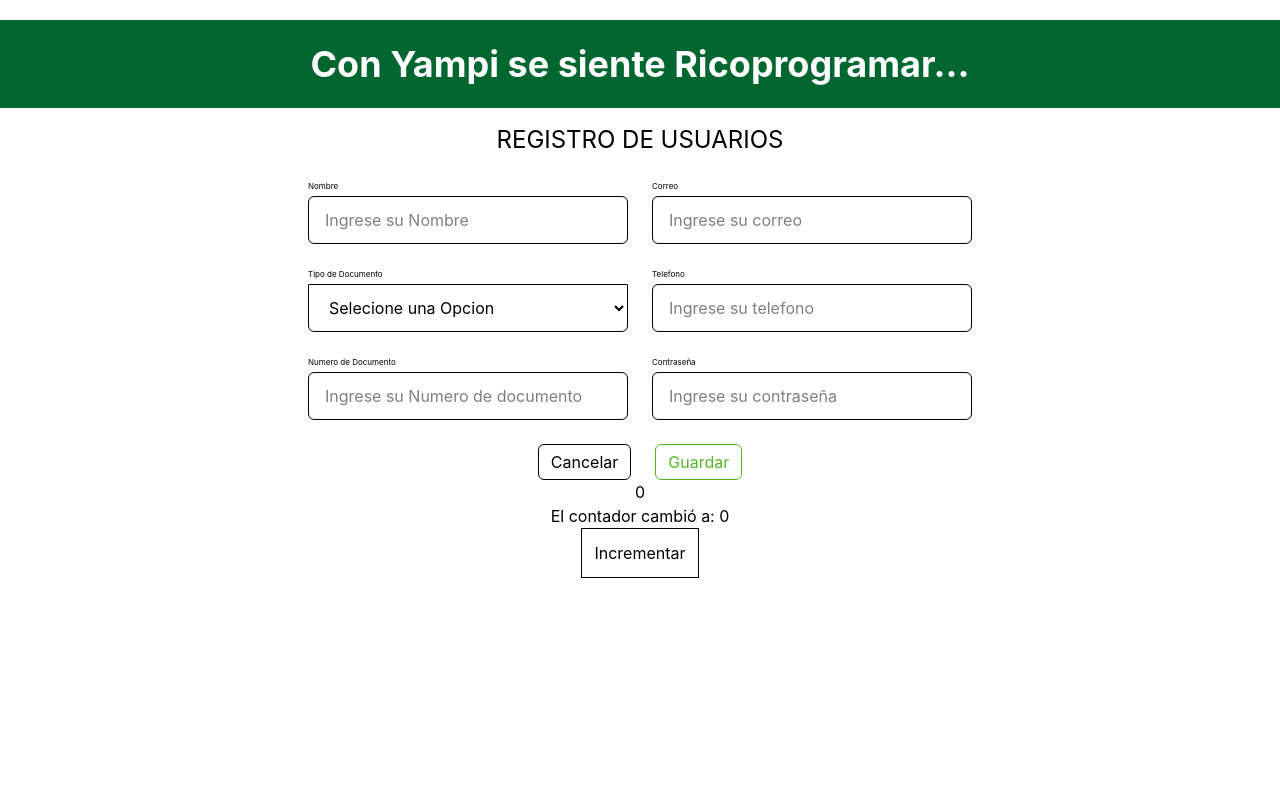
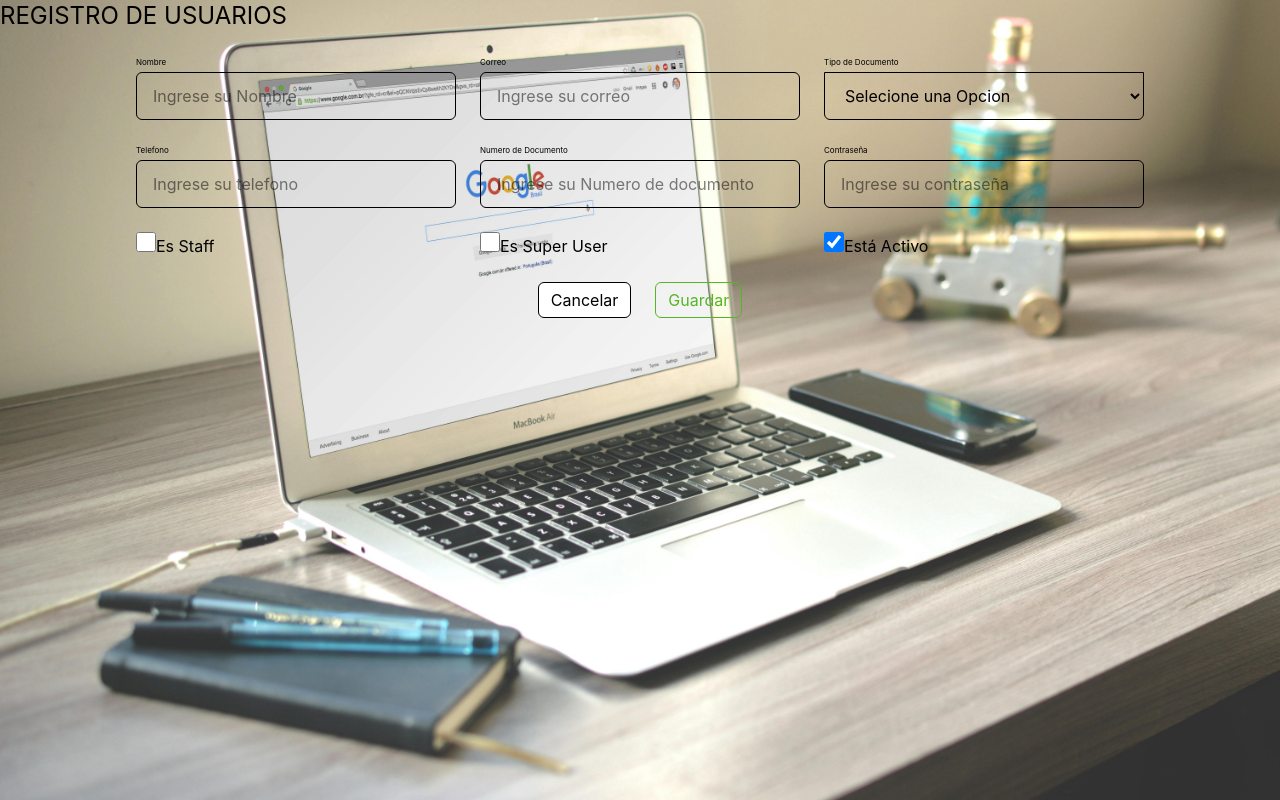
Before and after one commit to YampiiGomezz05/React-Arquitectura-Proyecto, a React (Vite) app: page / in a window 1280 px wide. Built offline with nearby package versions, Linux system fonts and the light colour scheme.

Commit message:
feat:(creacion del componente checkbox e instalacion del lucide-react)

```diff
--- a/package.json
+++ b/package.json
@@ -12,8 +12,12 @@
   },
   "dependencies": {
     "@tailwindcss/vite": "^4.2.1",
+    "clsx": "^2.1.1",
+    "lucide": "^1.8.0",
+    "lucide-react": "^1.8.0",
     "react": "^19.2.0",
     "react-dom": "^19.2.0",
+    "react-router-dom": "^7.14.2",
     "tailwindcss": "^4.2.1",
     "zod": "^4.3.6"
   },
--- a/src/app/App.jsx
+++ b/src/app/App.jsx
@@ -1,17 +1,6 @@
-import {CreateUserPage} from "@/features/users/"
+import { RouterProvider } from "react-router-dom";
+import router from "@/app/router";
 
 export default function App(){
-    return(
-    <div className="min-h text-center grid grid-cols-1 gap-4 mt-5">
-
-    <h1 className="text-white text-4xl font-bold bg-green-800  p-6">
-    Con Yampi se siente Ricoprogramar...
-    </h1>
-
-    <CreateUserPage />
-
-
-</div>
-
-    )
+    return <RouterProvider router={router}/>;
 }
--- a/src/app/router.jsx
+++ b/src/app/router.jsx
@@ -0,0 +1,33 @@
+import { createBrowserRouter } from "react-router-dom";
+import MainLayout from "@/shared/layouts/MainLayout"
+import {CreateUserPage} from "@/features/users"
+
+    const router =  createBrowserRouter([
+    {
+        path: "/",
+        element: <MainLayout/>,
+        children :[
+            {
+                index: true,
+                element: <CreateUserPage/>
+            },
+
+            {
+                path: "cursos",
+                element: <h1 className="p-4">Cursos</h1>,
+            },
+
+            {
+                path: "recursos",
+                element: <h1 className="p-4">Recursos</h1>,
+            },
+
+            {
+                path: "Contacto",
+                element: <h1 className="p-4">Contacto</h1>,
+            },
+        ],
+    },
+]);
+
+export default router
--- /dev/null
+++ b/src/features/users/components/Login.jsx
@@ -0,0 +1,57 @@
+import { useState } from "react";
+
+export default function Login() {
+const [email, setEmail] = useState("");
+const [password, setPassword] = useState("");
+const [errors, setErrors] = useState({});
+
+const validate = () => {
+    const e = {};
+    if (!email.includes("@")) e.email = "Correo inválido";
+    if (password.length < 6) e.password = "Mínimo 6 caracteres";
+    return e;
+};
+
+const handleSubmit = () => {
+    const e = validate();
+    setErrors(e);
+    if (Object.keys(e).length === 0) console.log("Login:", { email, password });
+};
+
+return (
+    <div className="flex items-center justify-center min-h-screen bg-gray-100">
+    <div className="bg-white p-8 rounded-xl shadow w-80">
+        <h2 className="text-xl font-semibold mb-6 text-center">Iniciar sesión</h2>
+
+        <div className="mb-3">
+        <input
+            type="email"
+            placeholder="Correo"
+            value={email}
+            onChange={(e) => setEmail(e.target.value)}
+            className={`w-full border rounded-lg px-3 py-2 text-sm outline-none focus:ring-2 focus:ring-blue-400 ${errors.email ? "border-red-400" : ""}`}
+        />
+        {errors.email && <p className="text-red-500 text-xs mt-1">{errors.email}</p>}
+        </div>
+
+        <div className="mb-5">
+        <input
+            type="password"
+            placeholder="Contraseña"
+            value={password}
+            onChange={(e) => setPassword(e.target.value)}
+            className={`w-full border rounded-lg px-3 py-2 text-sm outline-none focus:ring-2 focus:ring-blue-400 ${errors.password ? "border-red-400" : ""}`}
+        />
+        {errors.password && <p className="text-red-500 text-xs mt-1">{errors.password}</p>}
+        </div>
+
+        <button
+        onClick={handleSubmit}
+        className="w-full bg-blue-500 text-white py-2 rounded-lg text-sm hover:bg-blue-600"
+        >
+        Entrar
+        </button>
+    </div>
+    </div>
+);
+}
--- a/src/features/users/components/UserRegisterForm.jsx
+++ b/src/features/users/components/UserRegisterForm.jsx
@@ -2,6 +2,7 @@
 import {Input, Button, DeleteCounter2 , Select} from "@/shared"
 import { getDocumentType } from "../services/SelectService";
 import {userSchema} from "../schemas/userSchema";
+import { Checkbox } from "../../../shared";
 
 
 export default function UserRegisterForm (){
@@ -14,6 +15,11 @@
     userDocumentType: "",
     userDocumentNumber: "",
     userPassword: "",
+
+    //Flags booleanos *Se hace para cumplir de una con los requerimientos
+    isStaff:false,
+    isActive: true,
+    isSuperUser: false
     });
     const [errors, setErrors] = useState ({})
 
@@ -28,13 +34,14 @@
 
     const handleChange = (e) => {
     // se obtiene el nombre del campo y su valor
-    const { name, value } = e.target;
+    const { name, value , type , Checkbox , checked} = e.target;
 
     setformData((prev) => ({
         // Se copian todos los valores anteriores del estado
         ...prev,
         // Se actualiza únicamente lo que cambió
-        [name]: value,
+        [name]: type  === "checkbox"  ? checked : value,
+
     }));
 }
 
@@ -89,7 +96,7 @@
     onSubmit={handleSubmit}
     >
     { /* Inputs*/ }
-        <div className=" grid grid-cols-2 gap-6 my-0 mx-auto">
+        <div className=" grid grid-cols-3 gap-6 my-0 mx-auto">
 
     <Input
     label= "Nombre"
@@ -150,6 +157,29 @@
     error = {errors.userPassword}
     />
 
+    <Checkbox
+    id="isStaff"
+    name="isStaff"
+    label="Es Staff"
+    checked={formData.isStaff}
+    onChange={handleChange}
+    />
+
+    <Checkbox
+    id="isSuperUser"
+    name="isSuperUser"
+    label="Es Super User"
+    checked={formData.isSuperUser}
+    onChange={handleChange}
+    />
+
+    <Checkbox
+    id="isActive"
+    name="isActive"
+    label="Está Activo"
+    checked={formData.isActive}
+    onChange={handleChange}
+    />
 
 </div>
 
@@ -171,11 +201,6 @@
 </div>
 
     </form>
-    {/* <DeleteCounter/>
-
-    <DeleteEfect/> */}
-
-    <DeleteCounter2/>
 
     </div>
     )
--- a/src/features/users/schemas/userSchema.js
+++ b/src/features/users/schemas/userSchema.js
@@ -1,41 +1,37 @@
 import { z } from "zod";
-import { ParseStatus } from "zod/v3";
 
 export const userSchema = z.object({
 
-userName : z
+    userName: z
         .string()
-.min( 3, "El nombre debe tener mínimo 3 caracteres")
-.max( 60, "El nombre es demasiado largo"),
+        .min(3, "El nombre debe tener mínimo 3 caracteres")
+        .max(60, "El nombre es demasiado largo"),
 
-
-userEmail :z
-.string()
-.regex(/^[^\s@]+@[^\s@]+\.[^\s@]+$/, "Debe ingresar un email valido"),
-
-
-userPhone : z
-.string()
-.regex(/^[0-9]{10}$/ , "El teléfono debe tener 10 dígitos"),
-
-
-userDocumentType : z
+    userDocumentType: z
         .string()
         .min(1, "Debe seleccionar un tipo de documento"),
 
-
     userDocumentNumber: z
         .string()
-.min(5,"Número de documento invalido")
-.max(20,"Número de documento demasiado largo"),
+        .min(5, "Número de documento inválido")
+        .max(20, "Número de documento demasiado largo"),
+
+    userType: z
+        .string()
+        .min(1, "Debe seleccionar un tipo de usuario"),
+
+    userEmail: z
+        .string()
+        .regex(/^[^\s@]+@[^\s@]+\.[^\s@]+$/, "Debe ingresar un email válido"),
+
+    userPassword: z
+    .string()
+    .min(8, "Contraseña debe tener minimo 8 caracteres")
+    .regex(/[A-Z]/, "Debe contener al menos una mayuscula")
+    .regex(/[a-z]/, "Debe contener al menos una minuscula")
+    .regex(/[0-9]/, "Debe contener al menos un numero")
+    .regex(/[A-Za-z0-9]/, "Debe contener al menos un caracter especial")
 
 
-userPassword : z
-.string()
-.min(8, "Contraseña debe tener minimo 8 caracteres")
-.regex(/[A-Z]/ , "Debe contener al menos una mayúscula")
-.regex(/[a-z]/ , "Debe contener al menos una minúscula")
-.regex(/[0-9]/ , "Debe contener al menos un numero")
-.regex(/[^A-Za-z0-9]/ , "Debe contener al menos un caracter especial")
 
-})
+});
--- a/src/shared/components/Checkbox.jsx
+++ b/src/shared/components/Checkbox.jsx
@@ -0,0 +1,39 @@
+export default function Checkbox({
+    id,  //Identificador unico necesario para accesibilidad
+    name, // Nombre del campo (util para el formulario)
+    label, // Texto invisible asociado con el checkbox
+    checked = false, // Estado controlado del checkbox
+    onChange,  //  Funcion que maneja el cambio de estado
+    disabled = false,// Indica si el checkbox esta habilitado
+    className = "", // Clases adicionales para personalizacion
+}){
+
+return(
+        <label
+            htmlFor={id}
+            classname={`
+            flex items-center gap-2
+            text-sm
+            cursor-pointer
+            ${disabled ? "opacity-50 cursor-not-allowed :" : ""}
+            ${className}
+            `}  //si es falso se aplican estos estilos sino, se aplican los de arriba
+            >
+
+
+    {/* {Este es el input del checkbox} */}
+    <input
+    id={id}
+    name={name}
+    type="checkbox"
+    checked={checked}
+    disabled={disabled}
+    onChange={onChange}
+    className="w-5 h-5"
+    />
+
+    {/*{Texto del checkbox}*/}
+    <span>{label}</span>
+    </label>
+)
+}
--- a/src/shared/components/IconButton.jsx
+++ b/src/shared/components/IconButton.jsx
@@ -0,0 +1,79 @@
+import React from "react";
+import clsx from "clsx";
+
+export const IconButton = React.forwardRef(function IconButton( //Se utiliza par acceder al DOM
+{
+    children,
+    onClick,
+    disabled = false,
+    className = "",
+    variant = "default",
+
+    // Tamaños
+    hitSize = 48,
+    iconSize = 24,
+
+    // Accesibilidad
+    ariaLabel,
+
+    // Estados
+    isActive = false,
+
+    ...props
+},
+ref
+) {
+const baseStyles = `
+    inline-flex items-center justify-center
+    rounded-full
+    transition-colors duration-200
+    focus:outline-none focus-visible:ring-2 focus-visible:ring-offset-2
+    disabled:opacity-50 disabled:pointer-events-none
+`;
+
+const variants = {
+    default: `
+    text-neutral-700
+    hover:bg-neutral-200
+    focus-visible:ring-neutral-300
+    `,
+    ghost: `
+    text-neutral-600
+    hover:bg-neutral-100
+    focus-visible:ring-neutral-300
+    `,
+    primary: `
+    text-white bg-blue-600
+    hover:bg-blue-700
+    focus-visible:ring-blue-500
+    `,
+};
+
+return (
+    <button
+    ref={ref}
+    type="button"
+    aria-label={ariaLabel}
+    disabled={disabled}
+    onClick={onClick}
+    className={clsx(baseStyles, variants[variant], className, {
+        "bg-neutral-300": isActive,
+    })}
+    style={{
+        width: `${hitSize}px`,
+        height: `${hitSize}px`,
+    }}
+    {...props}
+    >
+        <span
+        style={{
+            widht: `${iconSize}px`,
+            height: `${iconSize}px`
+        }}
+        className="flex items-center justify-center"
+        >
+            {children}
+        </span>
+    </button>
+);
+});
--- a/src/shared/index.js
+++ b/src/shared/index.js
@@ -4,3 +4,4 @@
 export {default as DeleteEffect} from "./components/DeleteEffect";
 export {default as DeleteCounter2} from "./components/DeleteCounter2";
 export {default as Select} from "./components/Select";
+export {default as Checkbox} from "./components/Checkbox"
--- a/src/shared/layouts/MainLayout.jsx
+++ b/src/shared/layouts/MainLayout.jsx
@@ -0,0 +1,17 @@
+import { Outlet } from "react-router-dom";
+import heroBg from "@/assets/images/6-image-hero-freelancer.jpg"
+import {CreateUserPage} from "@/features/users"
+
+
+export default function MainLayout (){
+    return (
+        <div className="relative min-h-screen text-text-primary">
+
+            <div
+            className="absolute inset-0 -z-10 bg-cover bg-center"
+            style={{backgroundImage: `url(${heroBg})`}}
+            />
+            <CreateUserPage/>
+            </div>
+    )
+}
```
Also changed, not shown: src/assets/images/6-image-hero-freelancer.jpg (added), 1 other file (tests, documents, lock files or other folders). Lines whose indentation alone changed are shown as unchanged.
